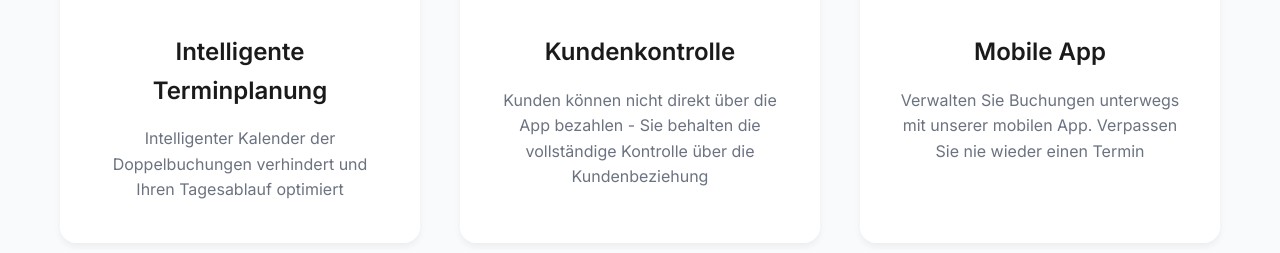
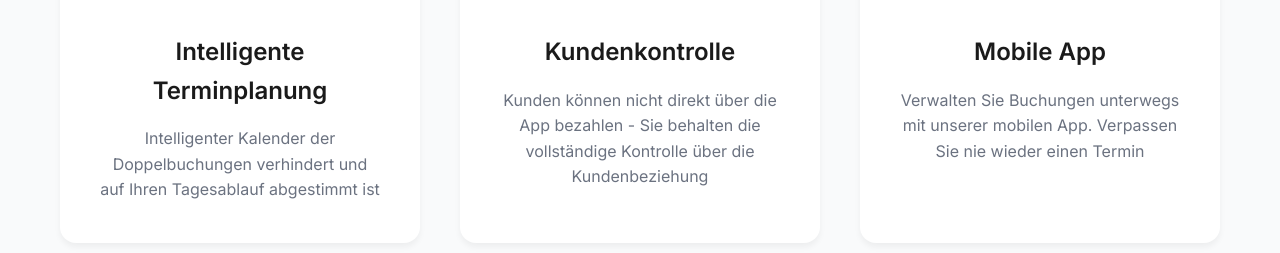
Before and after one commit to noahy-schmid/cluster-health, a React (Create React App) app: page / in a window 1280 px wide. Shown: the part 1253-1506 px from the top of the page. Built offline with nearby package versions, Linux system fonts and the light colour scheme.

Commit message:
Update Intelligente Terminplanung description to use more natural wording
Co-authored-by: noahy-schmid <44346907+noahy-schmid@users.noreply.github.com>

```diff
--- a/src/components/HomePage.tsx
+++ b/src/components/HomePage.tsx
@@ -59,7 +59,7 @@ const HomePage: React.FC = () => {
             <div className="feature-card">
               <div className="feature-icon">📅</div>
               <h3>Intelligente Terminplanung</h3>
-              <p>Intelligenter Kalender der Doppelbuchungen verhindert und Ihren Tagesablauf optimiert</p>
+              <p>Intelligenter Kalender der Doppelbuchungen verhindert und auf Ihren Tagesablauf abgestimmt ist</p>
             </div>
             <div className="feature-card">
               <div className="feature-icon">💳</div>
```
Also changed, not shown: 1 other file (tests, documents, lock files or other folders).
